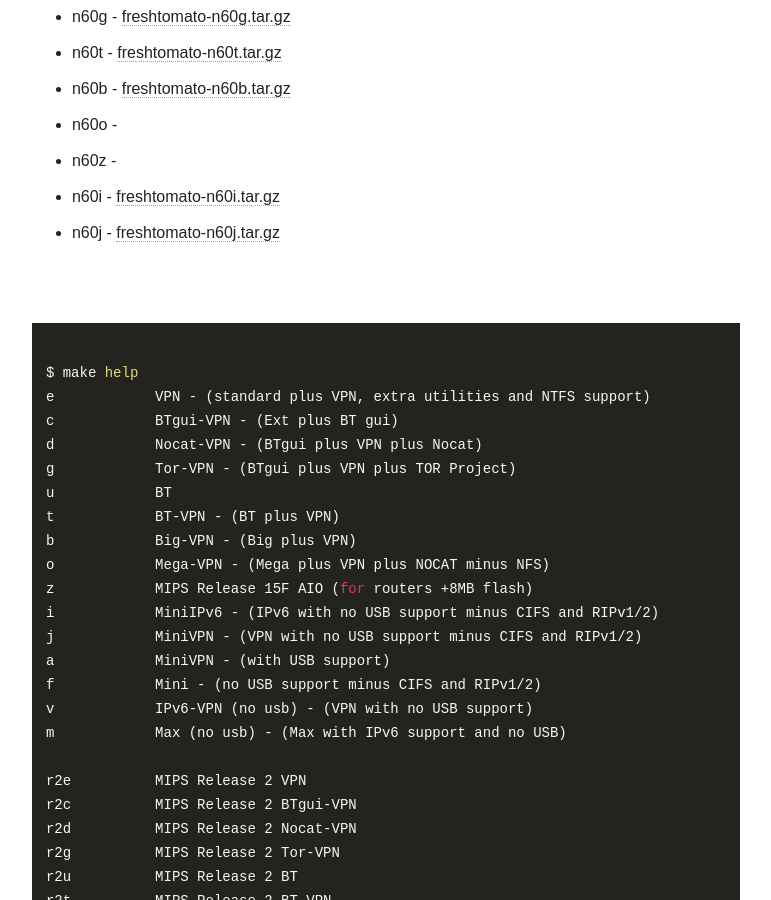
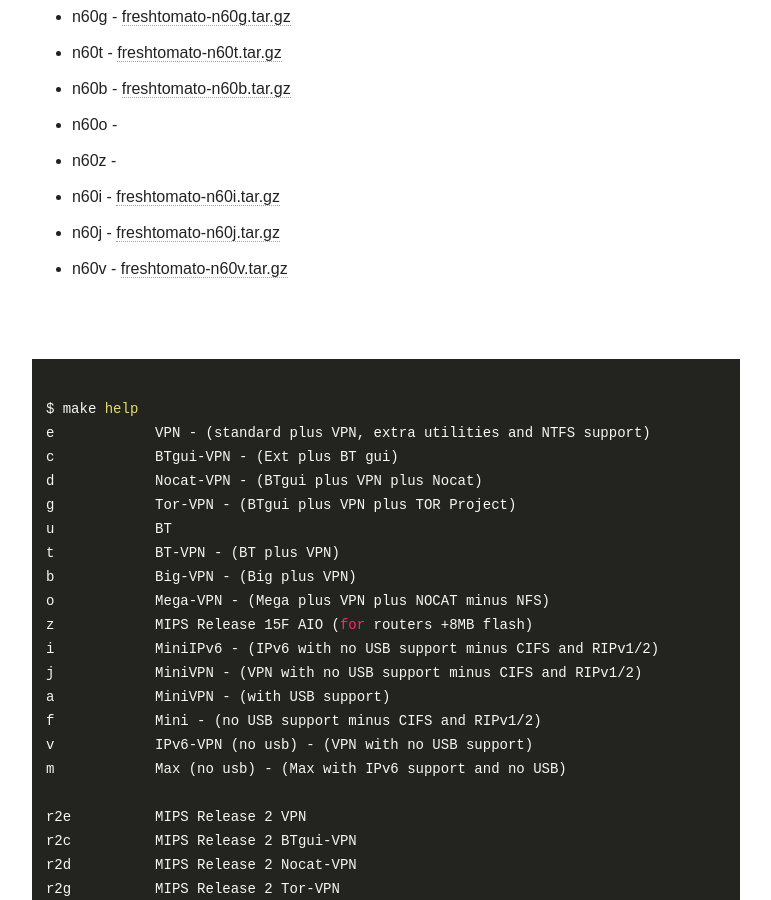
Before and after one commit to oglopss/freshtomato-mips-ci-jekyll, a Jekyll site: the page built from index.html, in a window 1280 px wide and 900 px high, scrolled down 1495 px. Shown: the whole window, without its empty margins (254-1025 px from the left). Built offline with Jekyll 4.4.1, drawn with Linux system fonts in a browser that asks for light colours; nearby versions of some CDN libraries.

Commit message:
Travis build 11 n60v pushed to gh-pages

```diff
--- a/_data/ss.yml
+++ b/_data/ss.yml
@@ -31,3 +31,4 @@
   - 0029 n60z
   - 0031 n60j freshtomato-n60j.tar.gz
   - 0027 n60b freshtomato-n60b.tar.gz
+  - 0032 n60v freshtomato-n60v.tar.gz
```
Also changed, not shown: 1 other file.
